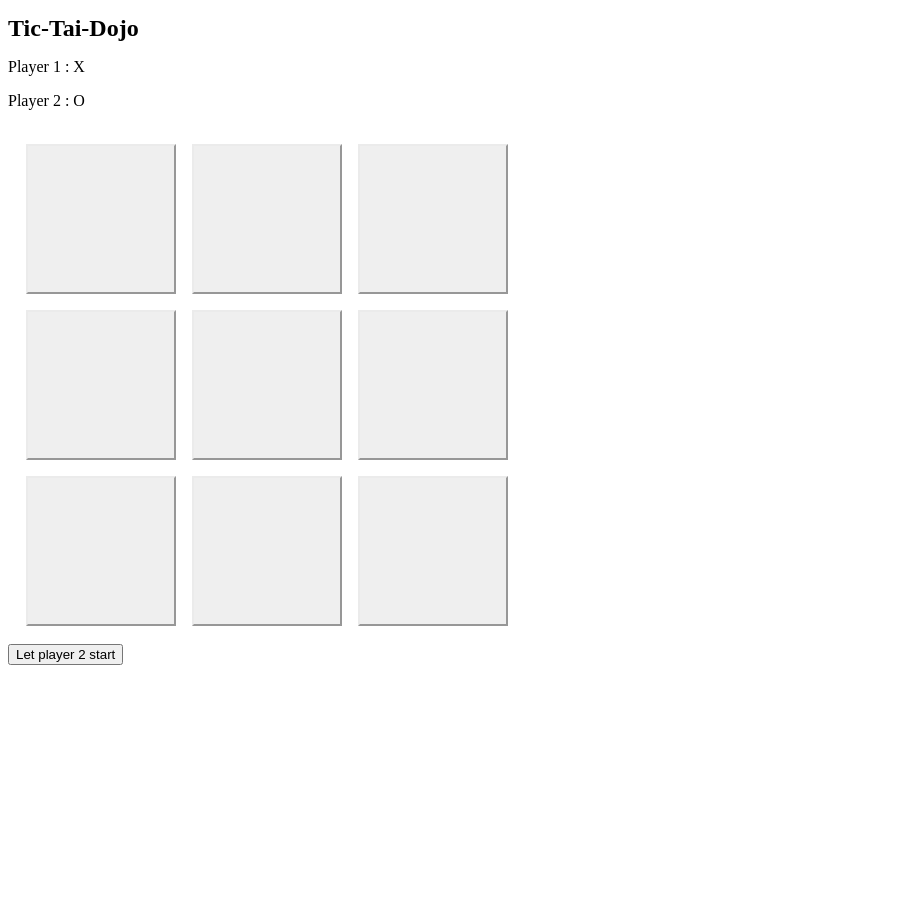
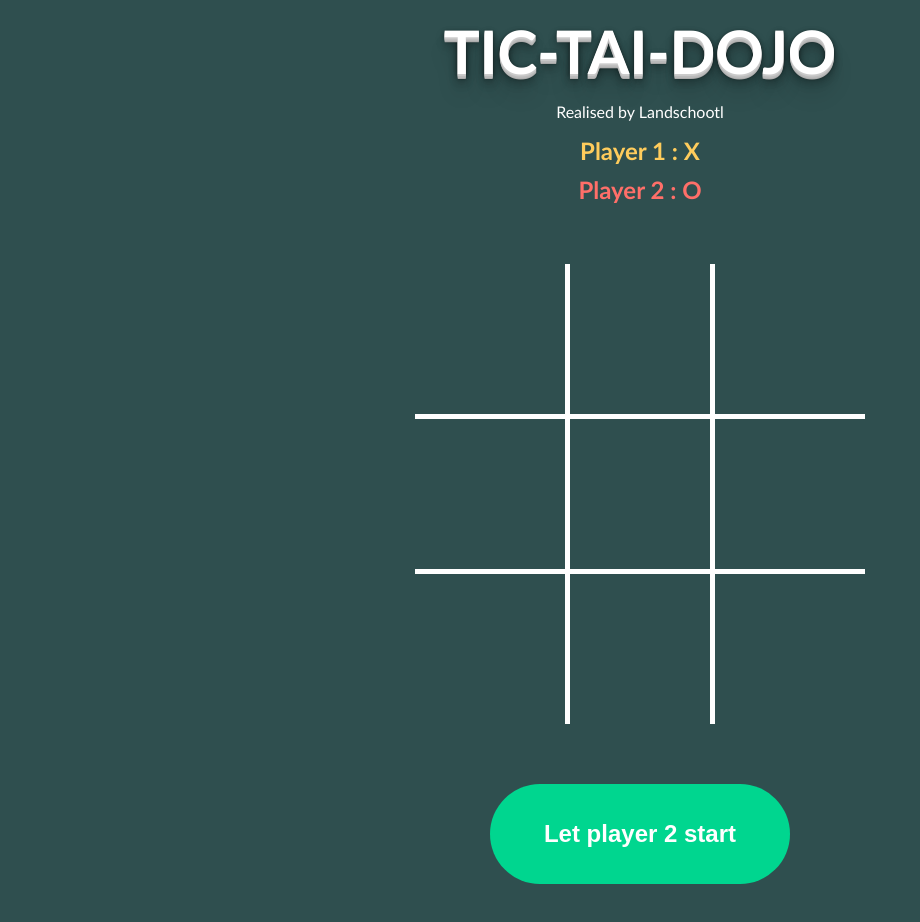
Before and after one commit to landschootl/tic-tia-dojo, a plain HTML site: page index.html in a window 1280 px wide. Shown: the whole page, without its empty margins (0-920 px from the left). Before the commit the page ends 800 px from the top, so only its background shows below. Drawn offline with Linux system fonts and the light colour scheme.

Commit message:
refactor (style): reformate css

```diff
--- a/index.html
+++ b/index.html
@@ -11,8 +11,9 @@
         <div class="container">
             <section>
                 <h1>Tic-Tai-Dojo</h1>
-                <p>Player 1 : X</p>
-                <p>Player 2 : O</p>
+                <p id="mention">Realised by Landschootl</p>
+                <p id="player-one">Player 1 : X</p>
+                <p id="player-two">Player 2 : O</p>
                 <div id="board">
                     <div>
                         <button id="cell-0-0" type="button"></button>
--- a/tic-tac-toe.css
+++ b/tic-tac-toe.css
@@ -1,26 +1,72 @@
+body {
+    text-align: center;
+    font-family: Calibri, Arial, sans-serif;
+    background: darkslategray;
+    overflow: hidden;
+}
+
+body *:focus {
+    outline-width: 0;
+}
+
 h1 {
     margin-top: 15px;
     margin-bottom: 15px;
+    font-size: 60px;
+    text-transform: uppercase;
+    color: #FFFFFF;
+    text-shadow: 0 1px 0 #CCCCCC, 0 2px 0 #c9c9c9, 0 3px 0 #bbb, 0 4px 0 #b9b9b9, 0 5px 0 #aaa, 0 6px 1px rgba(0, 0, 0, .1), 0 0 5px rgba(0, 0, 0, .1), 0 1px 3px rgba(0, 0, 0, .3), 0 3px 5px rgba(0, 0, 0, .2), 0 5px 10px rgba(0, 0, 0, .25), 0 10px 10px rgba(0, 0, 0, .2), 0 20px 20px rgba(0, 0, 0, .15);
+
+}
+
+#player-one {
+    color: #ffcc5c;
+    font-size: 24px;
+    margin: 0 0 10px 0;
+    font-weight: bold;
+}
+
+#player-two {
+    color: #ff6f69;
+    font-size: 24px;
+    margin: 0 0 10px 0;
+    font-weight: bold;
+}
+
+#mention {
+    color: white;
+    font-size: 16px;
+    margin: 15px;
 }
 
 #start-game-btn {
-
+    width: 300px;
+    margin: 0 auto;
+    height: 100px;
+    font-size: 24px;
+    border-radius: 50px;
+    border: 0;
+    cursor: pointer;
+    background: #00D68F;
+    color: #fff;
+    font-weight: bold;
 }
 
 #board {
-    width: 600px;
+    width: 100%;
     overflow: auto;
-    padding: 10px;
+    padding: 10px 0;
+    display: flex;
+    flex-direction: column;
+    align-items: center;
+    margin: 50px 0;
 }
 
-#board button {
-    border-color: #EBEBEB;
-}
 
-#board div {
-    width: 500px;
-    clear: both;
-
+#board div:nth-child(2) {
+    border-width: 5px 0;
+    border-color: #fff;
+    border-style: solid;
 }
 
 #board button {
@@ -28,6 +74,36 @@ h1 {
     height: 150px;
     font-weight: bold;
     font-size: 50px;
-    margin: 8px;
     float: left;
+    background: none;
+    border: none;
+    cursor: pointer;
 }
+
+#board button:nth-child(2) {
+    border-width: 0 5px;
+    border-color: #fff;
+    border-style: solid;
+}
+
+#result {
+    font-size: 50px;
+    text-transform: uppercase;
+    text-blink: 1;
+    text-decoration: blink;
+    color: white;
+    -webkit-animation-name: blinker;
+    -webkit-animation-duration: 0.6s;
+    -webkit-animation-iteration-count: infinite;
+    -webkit-animation-timing-function: ease-in-out;
+    -webkit-animation-direction: alternate;
+}
+
+@-webkit-keyframes blinker {
+    from {
+        opacity: 1.0;
+    }
+    to {
+        opacity: 0.0;
+    }
+}
--- a/tic-tac-toe.js
+++ b/tic-tac-toe.js
@@ -2,9 +2,11 @@
  * Class that represents a player
  */
 class Player {
-    constructor(name, symbol) {
+    constructor(name, symbol, color, isComputer) {
         this.name = name;
         this.symbol = symbol;
+        this.color = color;
+        this.isComputer = isComputer;
     }
 }
 
@@ -22,8 +24,15 @@ class Board {
         return this.cells.find(cell => cell.posX === posX && cell.posY === posY);
     }
 
-    draw() {
-        this.cells.forEach(cell => document.getElementById(`cell-${cell.posX}-${cell.posY}`).innerHTML = cell.value);
+    draw(players) {
+        this.cells.forEach(cell => {
+            const btn = document.getElementById(`cell-${cell.posX}-${cell.posY}`);
+            btn.innerHTML = cell.value;
+            if (cell.value !== null) {
+                btn.style.color = players.find(player => player.symbol === cell.value).color;
+            }
+
+        });
     }
 }
 
@@ -44,8 +53,8 @@ class Cell {
 class Game {
     round = 0;
     players = [
-        new Player('player 1', 'X'),
-        new Player('player 2', 'O')
+        new Player('player 1', 'X', '#ffcc5c', false),
+        new Player('player 2', 'O', '#ff6f69', true)
     ];
     board = new Board();
     isFinish = false;
@@ -58,7 +67,7 @@ class Game {
         const actualPlayer = this.getActualPlayer();
         const cellPlay = cell || this.selectCell();
         cellPlay.value = actualPlayer.symbol;
-        this.board.draw();
+        this.board.draw(this.players);
         this.checkVictory(actualPlayer);
         this.round++;
     };
@@ -86,14 +95,14 @@ class Game {
         ].forEach(winningCombination => {
             if (winningCombination.filter(cell => cell.value === actualPlayer.symbol).length === 3) {
                 this.isFinish = true;
-                winningCombination.forEach(cell => document.getElementById(`cell-${cell.posX}-${cell.posY}`).style.backgroundColor = '#5CB85C');
-                document.getElementById('result').innerHTML = `${actualPlayer.name} won`;
+                winningCombination.forEach(cell => document.getElementById(`cell-${cell.posX}-${cell.posY}`).style.backgroundColor = '#00D68F');
+                document.getElementById('result').innerHTML = `${actualPlayer.name} won !`;
             }
         });
 
         if (!this.isFinish && this.round === 8) {
             this.isFinish = true;
-            document.getElementById('result').innerHTML = `No winner`;
+            document.getElementById('result').innerHTML = `No winner..`;
         }
     };
 }
@@ -103,21 +112,22 @@ function main() {
     const startGameBtn = document.getElementById('start-game-btn');
 
     startGameBtn.addEventListener('click', () => {
-        startGameBtn.disabled = true;
+        startGameBtn.hidden = true;
         game.players = [game.players[1], game.players[0]];
         game.nextRound();
     });
 
     document.querySelectorAll("#board button").forEach(button => button.addEventListener('click', function () {
-        startGameBtn.disabled = true;
+        startGameBtn.hidden = true;
         const posCell = this.getAttribute('id').split('-');
-        const checkCell = game.board.getCell(parseInt(posCell[1]),parseInt(posCell[2]));
-        if (!game.isFinish && game.cellIsAvailable(checkCell)) {
+        const checkCell = game.board.getCell(parseInt(posCell[1]), parseInt(posCell[2]));
+        if (!game.isFinish && game.cellIsAvailable(checkCell) && !game.getActualPlayer().isComputer) {
             game.nextRound(checkCell);
             if (!game.isFinish) {
-                game.nextRound();
+                setTimeout(() => game.nextRound(), 500);
             }
         }
     }));
 }
+
 main();
```
